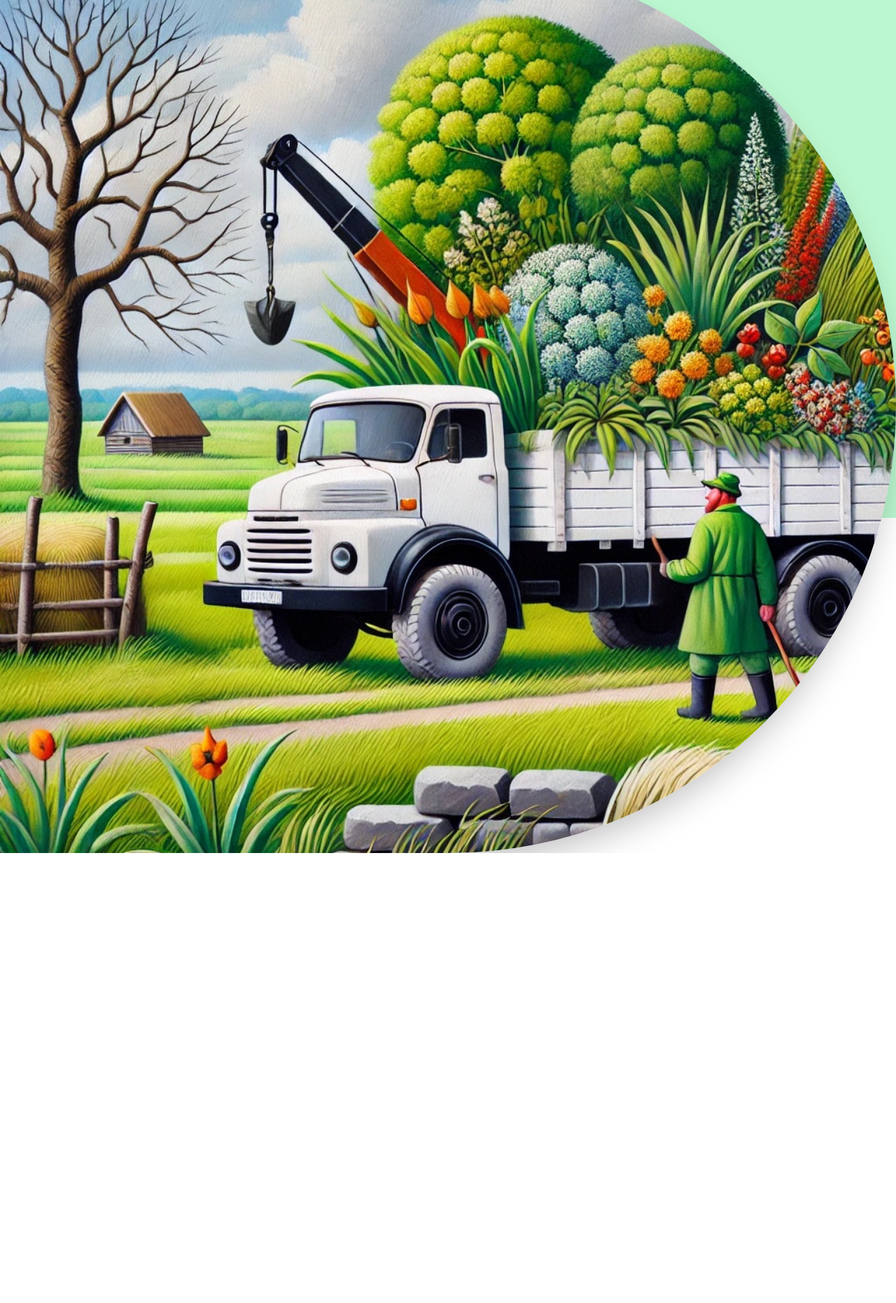
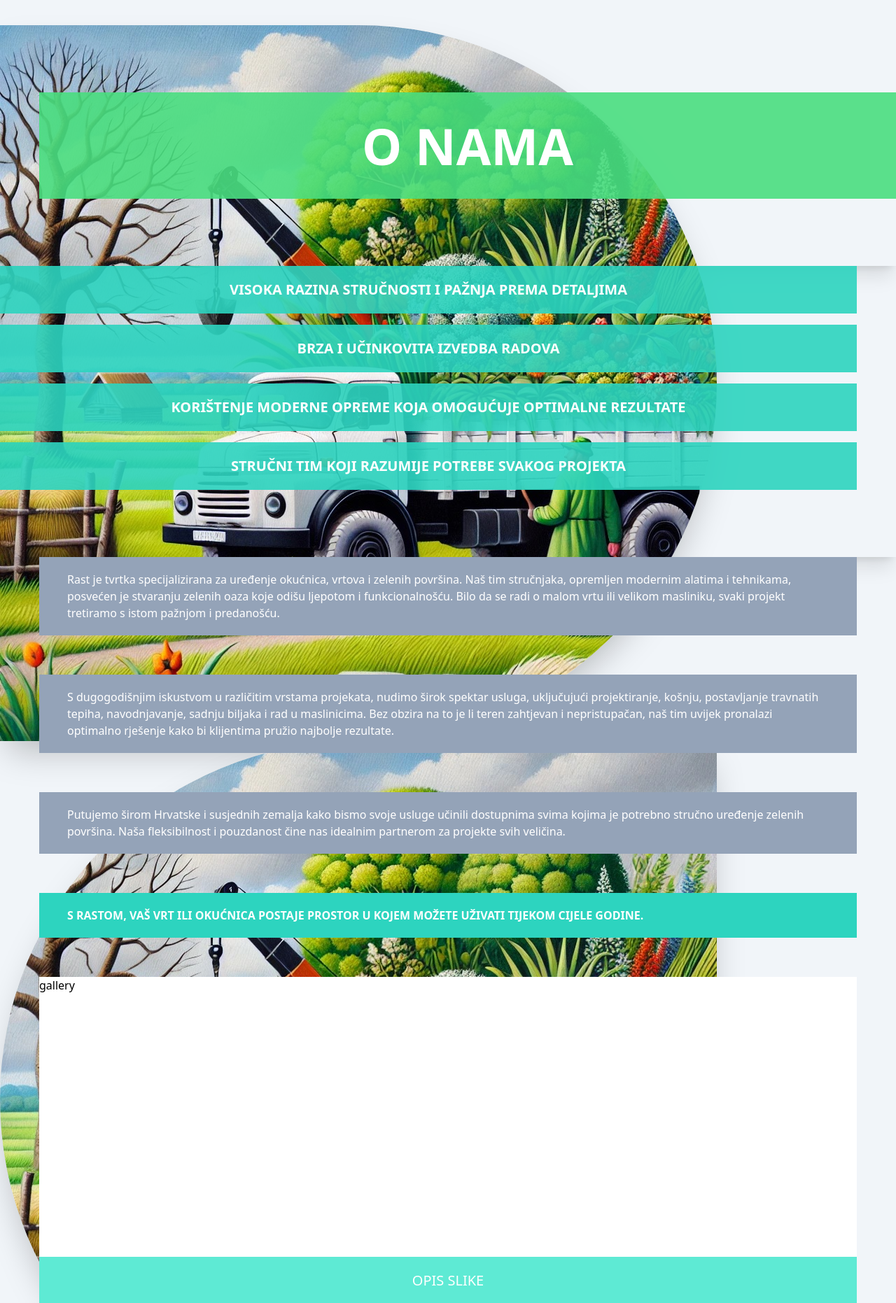
Before and after one commit to F00sh/rast, a Nuxt app: page / in a window 1280 px wide. Shown: the part 860-2722 px from the top of the page at 70% size. Before the commit the page ends 2079 px from the top, so only its background shows below. Built offline with nearby package versions, Linux system fonts and the light colour scheme.

Commit message:
mob first

```diff
--- a/app.vue
+++ b/app.vue
@@ -1,5 +1,5 @@
 <template>
-  <div class="w-full h-full flex-1 flex-col">
+  <div class="-z-50 w-full h-full flex-1 flex-col">
     <NuxtRouteAnnouncer />
     <NuxtLayout>
     <NuxtPage />
--- a/components/About.vue
+++ b/components/About.vue
@@ -1,7 +1,128 @@
 <template>
-  <div class="w-full h-screen">
-    <div>
-        <img src="/img/about_img.jpg" alt="about" class="w-full h-3/4 object-cover rounded-r-full shadow-2xl">
+  <div class="w-full min-h-screen">
+    <div class="absolute -z-10 flex flex-col">
+        <img src="/img/about_img.jpg" alt="about" class="w-full h-1/2 object-cover rounded-r-full shadow-2xl">
+        <img src="/img/about_img.jpg" alt="about2" class="w-full h-1/2 object-cover rounded-l-full shadow-2xl">
+        <img src="/img/about_img.jpg" alt="about" class="w-full h-1/2 object-cover rounded-r-full shadow-2xl">
+    </div>
+
+    <div class="flex flex-col
+                w-full h-full
+                pt-24">
+
+                <div class="w-full
+                h-max
+                flex flex-col
+                justify-center
+                items-center
+                shadow-xl
+                pb-24 pl-14">
+
+      <h1 class="bg-green-400
+                  bg-opacity-90
+                  w-full
+                  text-7xl
+                  uppercase
+                  font-black
+                  text-white
+                  text-center
+                  py-10">
+
+                  o nama
+        </h1>
+    </div>
+        <div class="w-full h-max
+                    flex flex-col
+                    justify-center
+                    items-center
+                    shadow-xl
+                    pb-24 pr-14">
+
+            <h2 class="bg-teal-400
+                       bg-opacity-90
+                       w-full
+                       text-xl
+                       uppercase
+                       font-bold
+                       text-white
+                       text-center
+                       py-5 px-5
+                       mb-4">
+
+                Visoka razina stručnosti i pažnja prema detaljima
+            </h2>
+            <h2 class="bg-teal-400
+                       bg-opacity-90
+                       w-full
+                       text-xl
+                       uppercase
+                       font-bold
+                       text-white
+                       text-center
+                       py-5 px-5
+                       mb-4">
+
+                Brza i učinkovita izvedba radova
+            </h2>
+            <h2 class="bg-teal-400
+                       bg-opacity-90
+                       w-full
+                       text-xl
+                       uppercase
+                       font-bold
+                       text-white
+                       text-center
+                       py-5 px-5
+                       mb-4">
+
+                Korištenje moderne opreme koja omogućuje optimalne rezultate
+            </h2>
+            <h2 class="bg-teal-400
+                       bg-opacity-90
+                       w-full
+                       text-xl
+                       uppercase
+                       font-bold
+                       text-white
+                       text-center
+                       py-5 px-5">
+
+                Stručni tim koji razumije potrebe svakog projekta
+            </h2>
+        </div>
+        <div class="px-14">
+
+            <h2 class="text-md
+                       text-white
+                       bg-slate-400
+                       py-5 px-10
+                       mb-14">
+                Rast je tvrtka specijalizirana za uređenje okućnica, vrtova i zelenih površina. Naš tim stručnjaka, opremljen modernim alatima i tehnikama, posvećen je stvaranju zelenih oaza koje odišu ljepotom i funkcionalnošću. Bilo da se radi o malom vrtu ili velikom masliniku, svaki projekt tretiramo s istom pažnjom i predanošću.
+            </h2>
+            <h2 class="text-md
+                       text-white
+                       bg-slate-400
+                       py-5 px-10
+                       mb-14">
+                S dugogodišnjim iskustvom u različitim vrstama projekata, nudimo širok spektar usluga, uključujući projektiranje, košnju, postavljanje travnatih tepiha, navodnjavanje, sadnju biljaka i rad u maslinicima. Bez obzira na to je li teren zahtjevan i nepristupačan, naš tim uvijek pronalazi optimalno rješenje kako bi klijentima pružio najbolje rezultate.
+            </h2>
+            <h2 class="text-md
+                       text-white
+                       bg-slate-400
+                       py-5 px-10
+                       mb-14">
+                Putujemo širom Hrvatske i susjednih zemalja kako bismo svoje usluge učinili dostupnima svima kojima je potrebno stručno uređenje zelenih površina. Naša fleksibilnost i pouzdanost čine nas idealnim partnerom za projekte svih veličina.
+            </h2>
+        </div>
+        <div class="text-white
+                    uppercase
+                    font-bold
+                    px-14 pb-14">
+            <h3 class="bg-teal-400
+                        py-5 px-10">
+                S Rastom, vaš vrt ili okućnica postaje prostor u kojem možete uživati tijekom cijele godine.
+            </h3>
+        </div>
     </div>
   </div>
 </template>
--- a/components/Footer.vue
+++ b/components/Footer.vue
@@ -1,5 +1,5 @@
 <template>
-  <div class="sticky flex flex-grow-0 bottom-0 w-full text-white pr-14 pb-10">
+  <div class="sticky flex flex-grow-0 bottom-0 w-full text-white bg-slate-100">
     <h1 class="bg-green-500 text-center py-5 px-10 shadow-lg text-2xl font-medium">contact</h1>
     <div class="bg-emerald-400 w-full shadow-lg">
     </div>
--- a/components/Gallery.vue
+++ b/components/Gallery.vue
@@ -1,3 +1,31 @@
 <template>
+  <div class="w-full h-screen
+              flex flex-col
+              items-center
+              justify-start
+              px-14">
+
+    <div class="bg-white
+                w-full h-1/2
+                flex flex-col">
+        <h1>
+            gallery
+        </h1>
+    </div>
+
+    <div class="bg-teal-300
+                items-center
+                justify-center
+                w-full h-max
+                py-5">
+        <h3 class="text-center
+                 text-white
+                 text-xl
+                 uppercase
+                 font-medium">
+            opis slike
+        </h3>
+    </div>
+  </div>
 
 </template>
--- a/components/Header.vue
+++ b/components/Header.vue
@@ -18,9 +18,10 @@
                 justify-center
                 items-center
                 shadow-xl
-                pb-4">
+                pb-14">
 
       <h1 class="bg-green-400
+                  bg-opacity-90
                   w-full
                   text-7xl
                   uppercase
@@ -37,9 +38,10 @@
                 justify-center
                 items-center
                 shadow-xl
-                pb-4">
+                pb-24">
 
       <h2 class="bg-teal-400
+                  bg-opacity-90
                   w-full
                   text-xl
                   uppercase
@@ -58,6 +60,7 @@
                 shadow-xl">
 
       <h3 class="bg-slate-400
+                  bg-opacity-90
                   w-full
                   text-md
                   font-medium
--- a/components/Navbar.vue
+++ b/components/Navbar.vue
@@ -1,5 +1,5 @@
 <template>
-  <div class="z-50 absolute w-full h-28 flex justify-between items-center">
+  <div class="z-50 sticky top-0 w-full h-24 flex justify-between items-center bg-slate-400">
     <div class="h-28 w-28 flex items-center justify-center p-4 object-cover">
       <img src="/img/logo_img.svg" alt="R">
     </div>
--- a/pages/index.vue
+++ b/pages/index.vue
@@ -1,6 +1,7 @@
 <template>
-    <div class="-z-50 w-full h-full flex-1 flex-col bg-green-200">
+    <div class="-z-20 w-full h-full flex-1 flex-col bg-slate-100">
         <Header />
         <About />
+        <Gallery />
     </div>
 </template>
```
